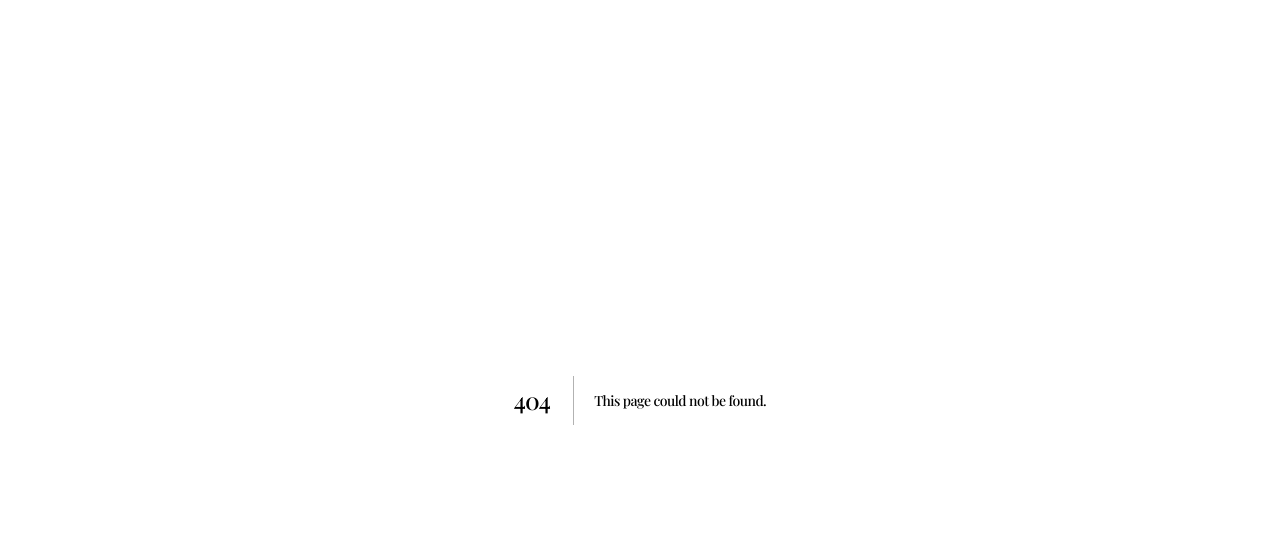
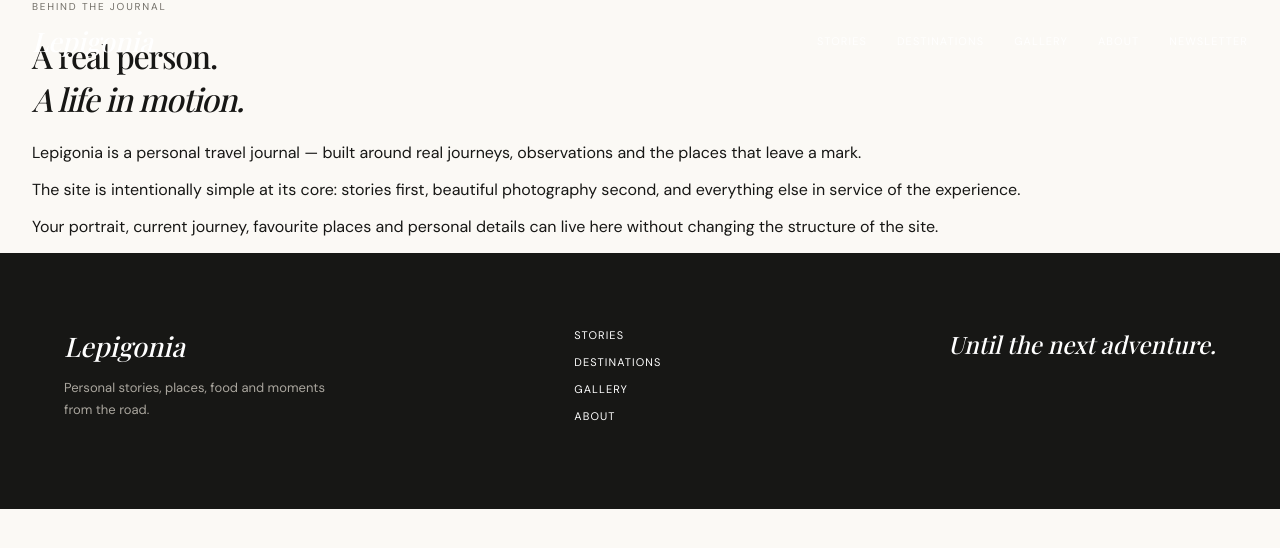
Before and after one commit to Lepigonia/Lepigonia, a Next.js app: page /about in a window 1280 px wide. Before the commit this address had no page. Shown: the top 548 px of the page. Built offline with nearby package versions, Linux system fonts and the light colour scheme; a web font is replaced by a local one.

Commit message:
Add personal editorial About page

```diff
--- /dev/null
+++ b/app/about/page.js
@@ -0,0 +1,4 @@
+import Image from "next/image";
+import { Navbar, Footer } from "../../components/SiteChrome";
+export const metadata = { title: "About", description: "The person and stories behind Lepigonia." };
+export default function AboutPage(){return <><Navbar/><main className="section-wrap page-top about-page"><div><p className="eyebrow">Behind the journal</p><h1 className="page-title">A real person.<br/><em>A life in motion.</em></h1></div><div className="about-copy"><p>Lepigonia is a personal travel journal — built around real journeys, observations and the places that leave a mark.</p><p>The site is intentionally simple at its core: stories first, beautiful photography second, and everything else in service of the experience.</p><p className="muted">Your portrait, current journey, favourite places and personal details can live here without changing the structure of the site.</p></div></main><Footer/></>}
```
